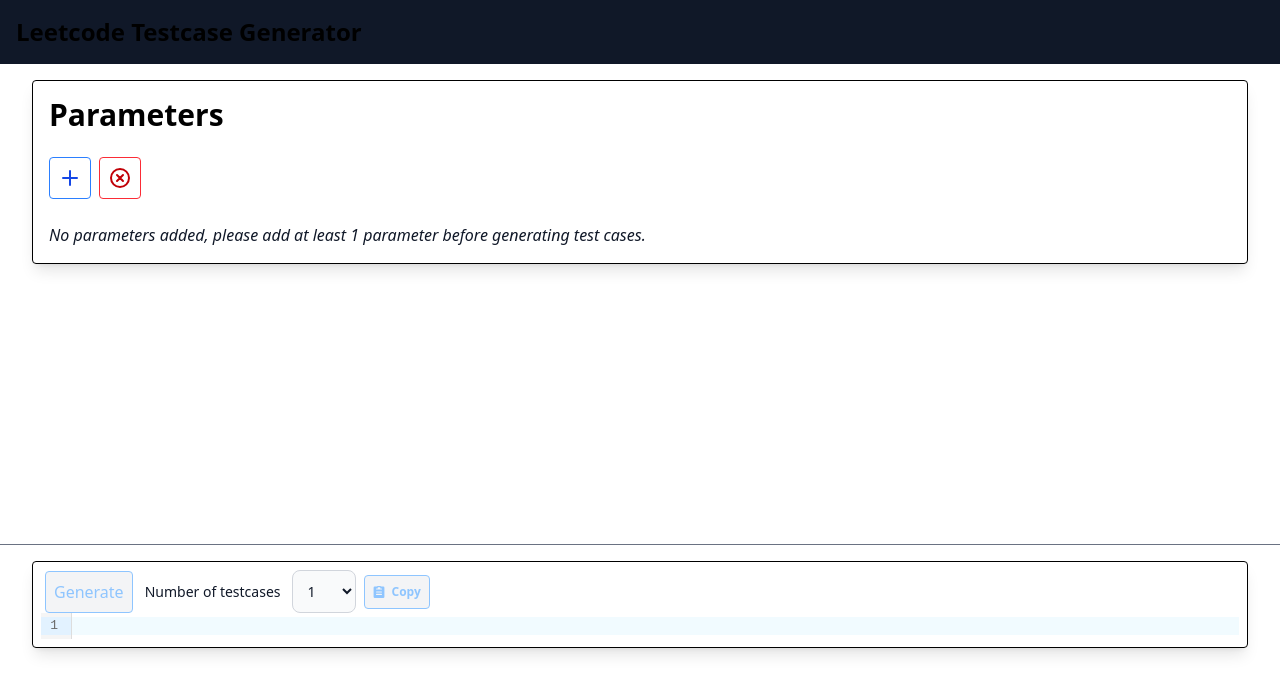
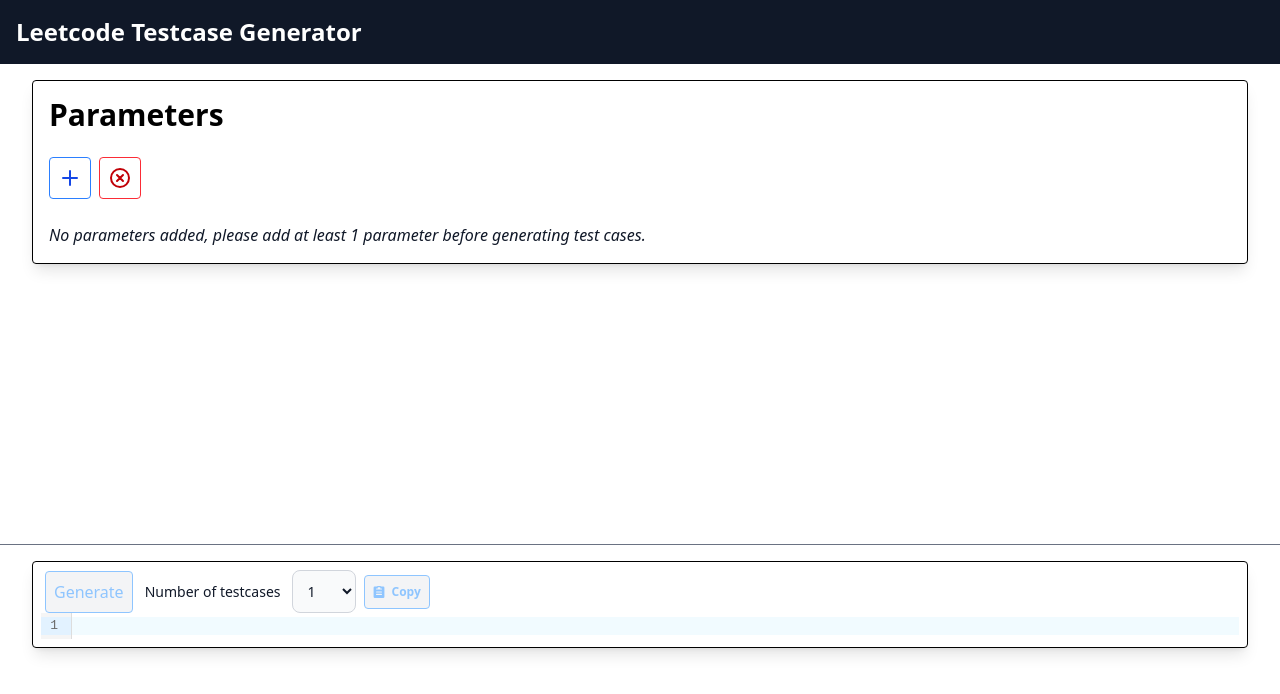
Before and after one commit to leetcode-testcases/leetcode-testcases.github.io, a React (Vite) app: page / in a window 1280 px wide. Shown: the top 694 px of the page. Built offline with nearby package versions, Linux system fonts and the light colour scheme.

Commit message:
Fixed title colour

```diff
--- a/src/components/Navbar.tsx
+++ b/src/components/Navbar.tsx
@@ -4,7 +4,7 @@
         <div className="inset-x-0 top-0">
             <nav className="border-gray-200 bg-gray-900">
                 <div className="flex flex-wrap items-center justify-start mx-auto p-4">
-                    <span className="self-center text-2xl font-semibold whitespace-nowrap dark:text-white">Leetcode Testcase Generator</span>
+                    <span className="self-center text-2xl font-semibold whitespace-nowrap text-white">Leetcode Testcase Generator</span>
                 </div>
             </nav>
         </div>
```
